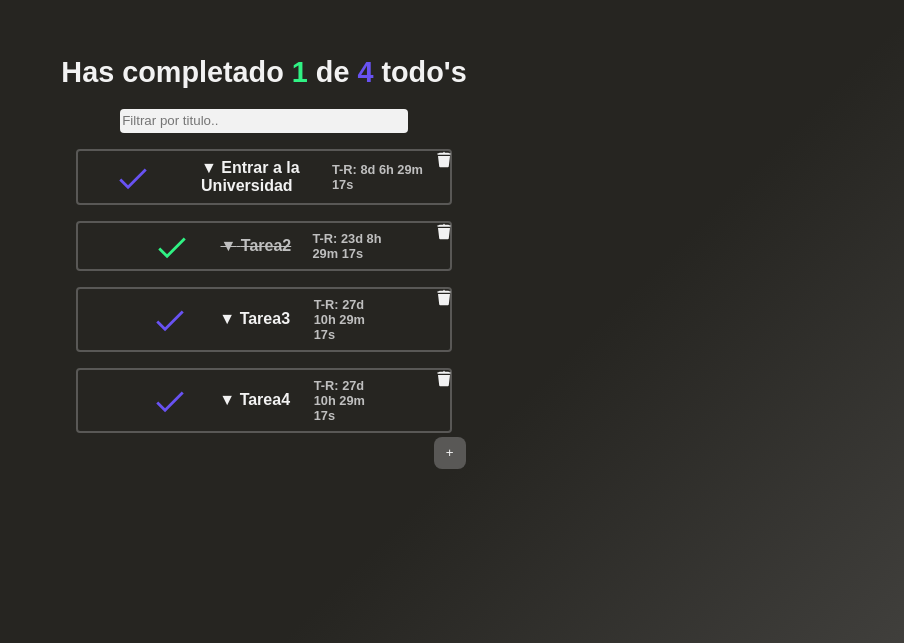
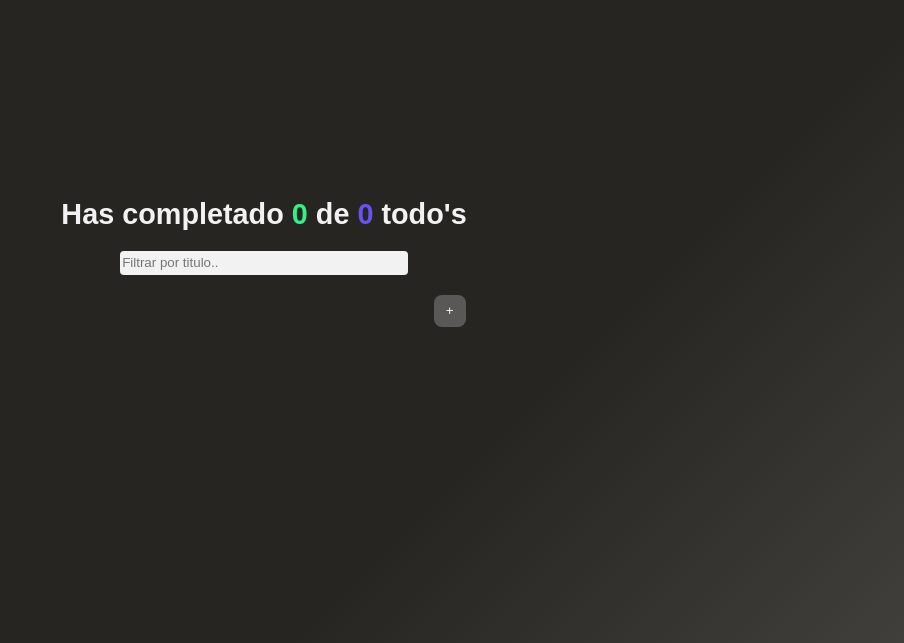
Before and after one commit to JoseSLK/Todo-List-Web-App, a React (Vite) app: page / in a window 1280 px wide. Shown: the part 157-800 px from the top of the page, without its empty margins (376-1280 px from the left). Built offline with nearby package versions, Linux system fonts and the light colour scheme; a web font is replaced by a local one.

Commit message:
Persistence

```diff
--- a/src/App.jsx
+++ b/src/App.jsx
@@ -8,39 +8,22 @@
 import { TodoSearch } from './components/TodoSearch'
 import { use } from 'react'
 
-const todoItems = [
-  {
-    title: "Entrar a la Universidad",
-    description: "Con agua y jabon",
-    end_date: "2025-02-10T08:00:00",
-    completed: false,
-    id: 1
-  },
-  {
-    title: "Tarea2",
-    description: "Descripción de la tarea 2",
-    end_date: "2025-02-25T10:00:00",
-    completed: true,
-    id: 2
-  },
-  {
-    title: "Tarea3",
-    description: "Descripción de la tarea 3",
-    end_date: "2025-03-01T12:00:00",
-    completed: false,
-    id: 3
-  },
-  {
-    title: "Tarea4",
-    description: "Descripción de la tarea 4",
-    end_date: "2025-03-01T12:00:00",
-    completed: false,
-    id: 4
-  }
-];
+
+
 
 function App() {
-  const [todos, setTodos] = useState(todoItems);
+  const localStorageTodos = localStorage.getItem('TODOS_V1')
+
+  let parsedTodos;
+
+  if ( !localStorageTodos ) {
+    localStorage.setItem('TODOS_V1', JSON.stringify([]))
+    parsedTodos = [];
+  } else {
+    parsedTodos = JSON.parse(localStorageTodos)
+  }
+
+  const [todos, setTodos] = useState(parsedTodos);
   const [searchValue, setSearchValue] = useState('');
   const [allCompleted, setAllCompleted] = useState(false);
   const [showCongratsMessage, setShowCongratsMessage] = useState(false);
@@ -52,8 +35,11 @@
   );
 
   useEffect(() => {
-    const allCompleted = todos.every(todo => todo.completed);
-    setAllCompleted(allCompleted);
+    if ( todos.length > 0 ) {
+      const allCompleted = todos.every(todo => todo.completed);
+      setAllCompleted(allCompleted);
+    }
+
   }, [todos]);
 
   useEffect(() => {
@@ -74,19 +60,24 @@
     }
   }, [allCompleted])
 
+  const saveTodos = ( newTodos ) => {
+    localStorage.setItem('TODOS_V1', JSON.stringify(newTodos))
+    setTodos(newTodos)
+  }
+
   const completeTodo = (title) => {
     const newTodos = [...todos];
     const todoIndex = newTodos.findIndex( todo => todo.title === title);
     newTodos[todoIndex].completed = !newTodos[todoIndex].completed;
 
-    setTodos(newTodos)
+    saveTodos(newTodos)
   }
 
   const deleteToto = (title) => {
     const newTodos = [...todos];
     const todoIndex = newTodos.findIndex( todo => todo.title === title);
     newTodos.splice(todoIndex, 1);
-    setTodos(newTodos);
+    saveTodos(newTodos);
   };
 
   console.log({showCongratsMessage})
```
